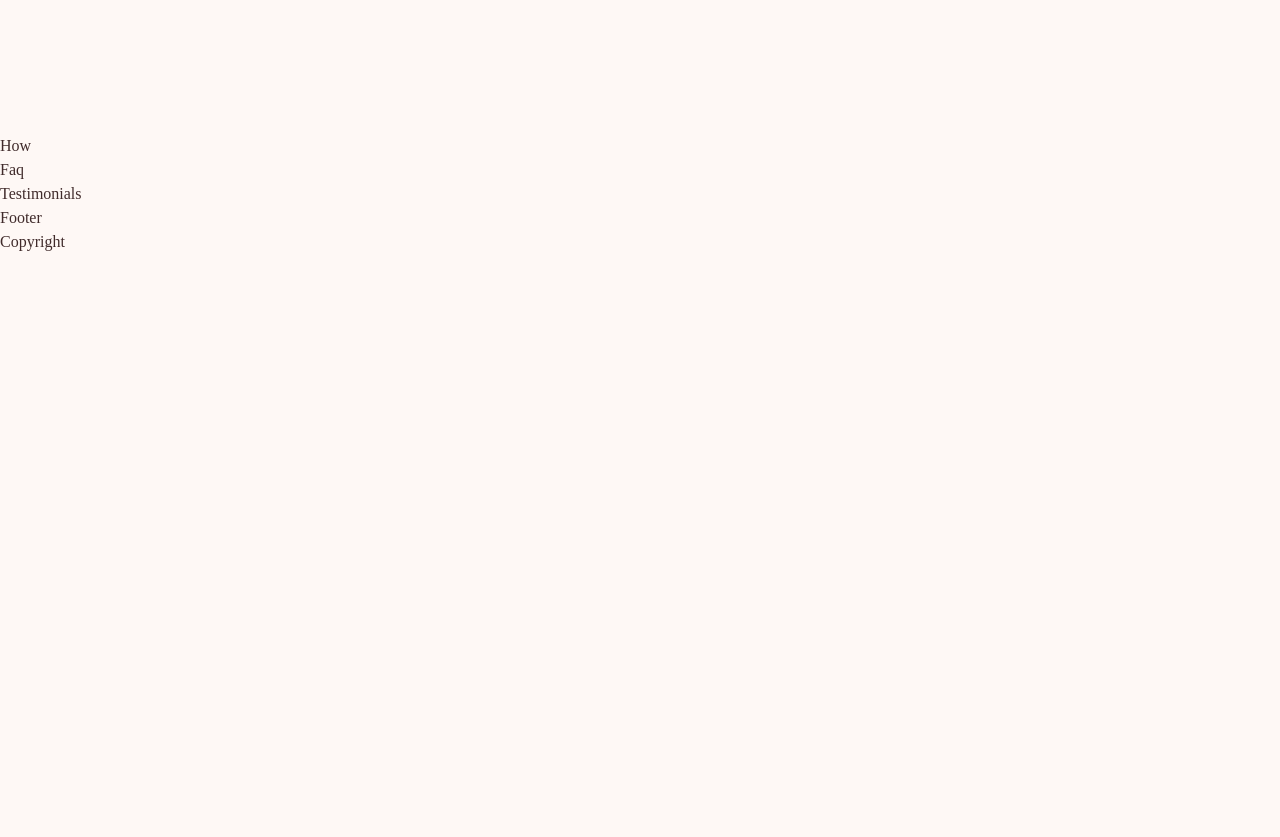
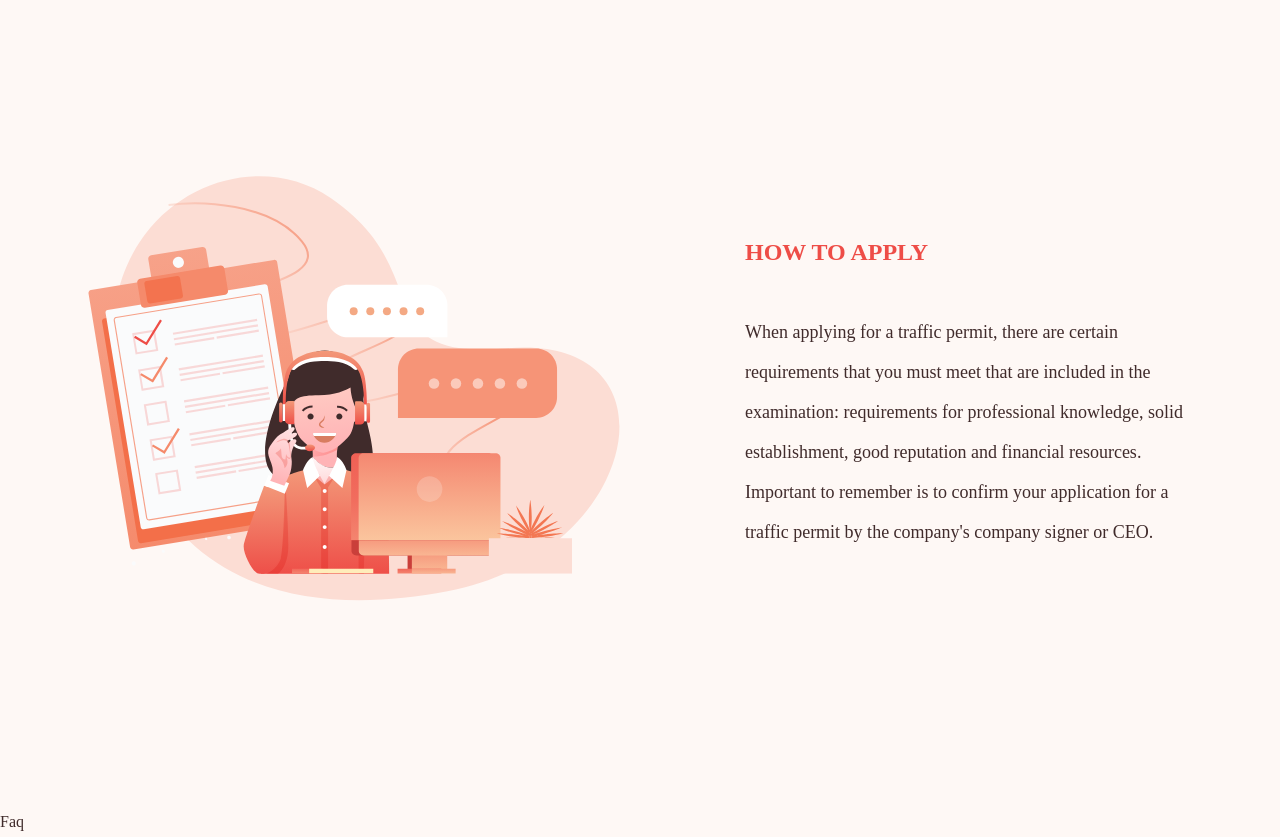
Before and after one commit to mammimia/trafico-website, a Next.js app: page / in a window 1280 px wide. Shown: the part 1800-2637 px from the top of the page. Built offline with nearby package versions, Linux system fonts and the light colour scheme.

Commit message:
How section implemented

```diff
--- a/components/How.js
+++ b/components/How.js
@@ -1,5 +1,38 @@
-const How = () => {
-  return <div>How</div>;
+import { motion } from "framer-motion";
+import Image from "next/image";
+import { fadeInLeft, fadeInRight, staggerTextContainer } from "../variants";
+
+const How = ({ howData }) => {
+  const { title, subtitle, girlImg } = howData;
+  return (
+    <section className="mb-[60px] lg:mb-[160px]">
+      <div
+        variants={staggerTextContainer}
+        initial="initial"
+        whileInView={"animate"}
+        viewport={{ once: false, amount: 0.6 }}
+        className="container mx-auto"
+      >
+        <motion.div
+          variants={staggerTextContainer}
+          initial="initial"
+          whileInView={"animate"}
+          viewport={{ once: false, amount: 0.6 }}
+          className="flex flex-col lg:flex-row gap-x-10 items-center"
+        >
+          <motion.div variants={fadeInRight} className="flex-1">
+            <Image src={girlImg} alt="" width={720} height={678} />
+          </motion.div>
+          <motion.div variants={fadeInLeft} className="flex-1 flex justify-end">
+            <div className="max-w-[455px]">
+              <h3 className="h3">{title}</h3>
+              <p className="lead">{subtitle}</p>
+            </div>
+          </motion.div>
+        </motion.div>
+      </div>
+    </section>
+  );
 };
 
 export default How;
```
